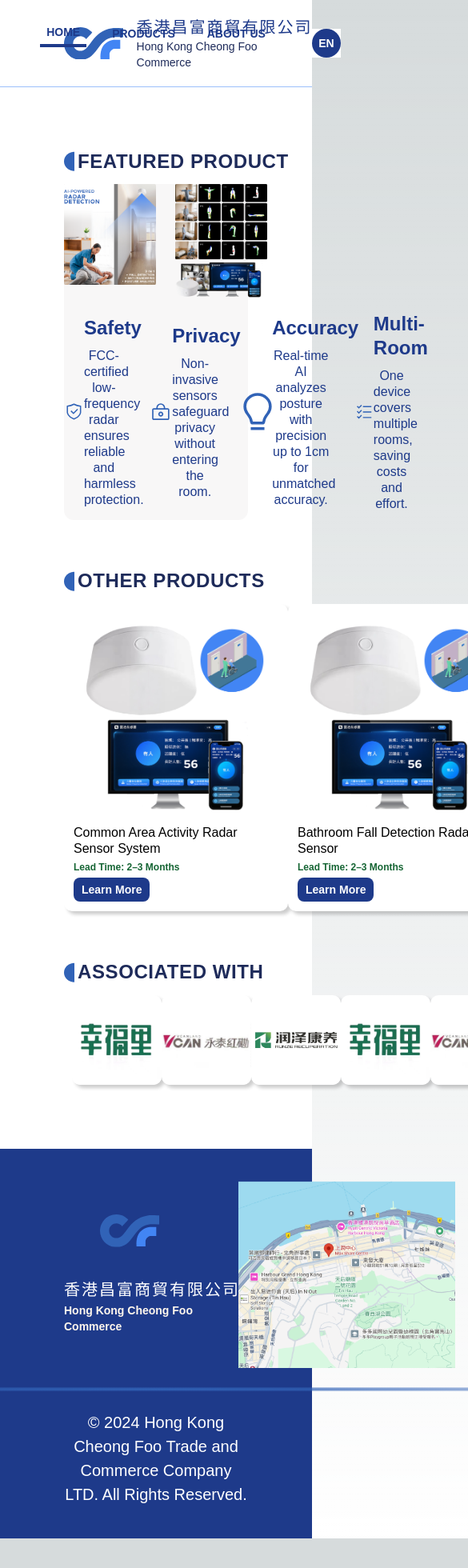
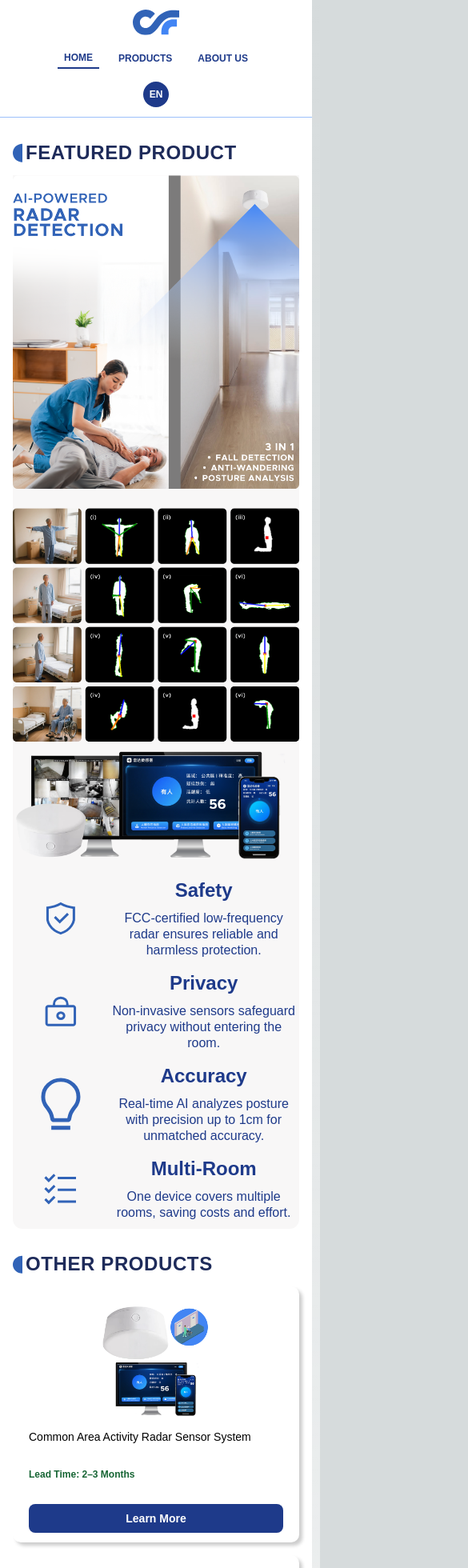
Before and after one commit to animedaisuki/cheong-foo-website, a Next.js app: page / in a window 390 px wide. Shown: the top 1960 px of the page at 80% size, 585 px wide, since content can reach past the window. Before the commit the page ends 1923 px from the top, so only its background shows below. Built offline with nearby package versions, Linux system fonts and the light colour scheme.

Commit message:
homepage responsive

```diff
--- a/src/components/companyCard.tsx
+++ b/src/components/companyCard.tsx
@@ -24,13 +24,15 @@ const CompanyCard: React.FC<CompanyCardProps> = ({
   const borderClasses = hasBorder ? "border-brand-secondary" : "";
 
   return (
+    <div className={`${width} ${height} rounded-[10px] ${shadowClasses} ${borderClasses} ${className} overflow-hidden`}>
       <Image
-      className={`${width} ${height} rounded-[10px] ${shadowClasses} ${borderClasses} ${className}`}
+        className="w-full h-full object-contain"
         src={imageUrl}
         alt={alt}
         width={190}
         height={108}
       />
+    </div>
   );
 };
 
--- a/src/components/footer.tsx
+++ b/src/components/footer.tsx
@@ -7,26 +7,26 @@ interface FooterProps {
 
 const Footer: React.FC<FooterProps> = ({ className = '' }) => {
   return (
-    <div className={`self-stretch px-20 py-10 bg-brand-primary flex flex-col justify-start items-center gap-6 ${className}`}>
-      <div className="self-stretch inline-flex justify-between items-center">
+    <footer className={`w-full px-4 md:px-8 lg:px-20 py-6 md:py-10 bg-brand-primary ${className}`}>
+      <div className="w-full grid grid-cols-1 lg:grid-cols-2 gap-8 lg:gap-4 items-center">
         {/* Left Section - Logo and Company Name */}
-        <div className="w-60 inline-flex flex-col justify-center items-center gap-4">
+        <div className="flex flex-col justify-center items-center lg:items-start gap-4 order-2 lg:order-1">
           {/* Footer Logo */}
-          <div className="w-32 h-16 relative overflow-hidden">
-            <img src="/images/logo.svg" alt="Logo" />
+          <div className="w-24 h-12 md:w-32 md:h-16 relative overflow-hidden">
+            <Image src="/images/logo.svg" alt="Logo" className="w-full h-full object-contain" width={128} height={64} />
           </div>
 
           {/* Company Name */}
-          <div className="self-stretch flex flex-col justify-start items-start gap-0.5">
-            <div className="self-stretch inline-flex justify-start items-start gap-0.5">
+          <div className="flex flex-col justify-center lg:justify-start items-center lg:items-start gap-2">
+            <div className="flex justify-center lg:justify-start items-start gap-0.5 flex-wrap">
               {['香', '港', '昌', '富', '商', '貿', '有', '限', '公', '司'].map((char, index) => (
-                <div key={index} className="justify-start text-white text-xl font-normal font-mtr-song capitalize">
+                <div key={index} className="text-white text-lg md:text-xl font-normal font-mtr-song">
                   {char}
                 </div>
               ))}
             </div>
-            <div className="flex flex-col justify-center items-center gap-2.5">
-              <div className="justify-start text-orange-50 text-sm font-semibold font-metropolis capitalize">
+            <div className="text-center lg:text-left">
+              <div className="text-orange-50 text-sm md:text-base font-semibold font-metropolis">
                 Hong Kong Cheong Foo Commerce
               </div>
             </div>
@@ -34,24 +34,26 @@ const Footer: React.FC<FooterProps> = ({ className = '' }) => {
         </div>
 
         {/* Right Section - Contact Information */}
-        <div className="flex justify-start items-center gap-4">
+        <div className="flex flex-col md:flex-row justify-center lg:justify-end items-center gap-4 md:gap-6 order-1 lg:order-2">
           {/* QR Code / Image Placeholder */}
-          <img className="object-cover h-[234px]" src="/images/location-map.png" alt="QR Code"/>
+          <div className="hidden md:block">
+            <Image className="w-40 h-32 lg:w-56 lg:h-48 object-cover rounded-lg" src="/images/location-map.png" alt="Location Map" width={224} height={192} />
+          </div>
 
           {/* Contact Details */}
-          <div className="inline-flex flex-col justify-center items-start gap-4">
-            <div className="justify-start text-white text-2xl font-medium font-metropolis uppercase leading-loose">
+          <div className="flex flex-col justify-center items-center md:items-start gap-3 md:gap-4">
+            <div className="text-white text-xl md:text-2xl font-medium font-metropolis uppercase">
               Contact
             </div>
 
-            <div className="flex flex-col justify-center items-start gap-2.5">
+            <div className="flex flex-col justify-center items-center md:items-start gap-2 md:gap-3">
               {/* Address */}
-              <div className="inline-flex justify-start items-start gap-2.5">
-                <div className="w-7 h-6 flex justify-center items-center gap-2.5">
-                  <Image src="/icons/location.svg" alt="Location Icon" width={28} height={24} />
+              <div className="flex justify-center md:justify-start items-start gap-2 md:gap-3 text-center md:text-left">
+                <div className="w-5 h-5 md:w-7 md:h-6 flex justify-center items-center mt-1">
+                  <Image src="/icons/location.svg" alt="Location Icon" width={20} height={20} className="md:w-6 md:h-6" />
                 </div>
-                <div className="w-56 inline-flex flex-col justify-start items-start gap-2.5">
-                  <div className="w-96 justify-start text-white text-xl font-medium font-metropolis leading-normal">
+                <div className="flex flex-col justify-start items-center md:items-start">
+                  <div className="text-white text-sm md:text-lg lg:text-xl font-medium font-metropolis leading-relaxed">
                     Max Share Centre, <br/>
                     367 - 373 King&apos;s Rd, <br/>
                     North Point, Hong Kong
@@ -60,21 +62,21 @@ const Footer: React.FC<FooterProps> = ({ className = '' }) => {
               </div>
 
               {/* Phone */}
-              <div className="inline-flex justify-start items-center gap-2.5">
-                <div className="w-7 h-5 inline-flex flex-col justify-center items-center gap-2.5">
-                  <Image src="/icons/phone.svg" alt="Location Icon" width={28} height={24} />
+              <div className="flex justify-center md:justify-start items-center gap-2 md:gap-3">
+                <div className="w-5 h-4 md:w-7 md:h-5 flex justify-center items-center">
+                  <Image src="/icons/phone.svg" alt="Phone Icon" width={20} height={16} className="md:w-6 md:h-5" />
                 </div>
-                <div className="justify-start text-white text-xl font-medium font-metropolis leading-normal">
+                <div className="text-white text-sm md:text-lg lg:text-xl font-medium font-metropolis">
                   +852 5649 8846
                 </div>
               </div>
 
               {/* Email */}
-              <div className="inline-flex justify-start items-center gap-2.5">
-                <div className="w-7 inline-flex flex-col justify-center items-center gap-2.5">
-                  <Image src="/icons/email.svg" alt="Location Icon" width={28} height={24} />
+              <div className="flex justify-center md:justify-start items-center gap-2 md:gap-3">
+                <div className="w-5 h-4 md:w-7 md:h-5 flex justify-center items-center">
+                  <Image src="/icons/email.svg" alt="Email Icon" width={20} height={16} className="md:w-6 md:h-5" />
                 </div>
-                <div className="justify-start text-white text-xl font-medium font-metropolis leading-normal">
+                <div className="text-white text-sm md:text-lg lg:text-xl font-medium font-metropolis break-all">
                   info@hkcheongfoo.com
                 </div>
               </div>
@@ -84,16 +86,16 @@ const Footer: React.FC<FooterProps> = ({ className = '' }) => {
       </div>
 
       {/* Gradient Divider */}
-      <div className="w-[1240px] h-[5px] bg-gradient-radial from-[#3163B7] to-transparent" />
+      <div className="w-full h-1 my-4 md:my-6 bg-gradient-to-r from-transparent via-[#3163B7] to-transparent" />
 
       {/* Copyright */}
-      <div className="self-stretch text-center justify-start">
-        <span className="text-white text-xl font-normal font-arial-rounded leading-normal">© </span>
-        <span className="text-white text-xl font-medium font-metropolis leading-normal">
+      <div className="w-full text-center">
+        <span className="text-white text-sm md:text-lg lg:text-xl font-normal font-arial-rounded">© </span>
+        <span className="text-white text-sm md:text-lg lg:text-xl font-medium font-metropolis leading-relaxed">
           2024 Hong Kong Cheong Foo Trade and Commerce Company LTD. All Rights Reserved.
         </span>
       </div>
-    </div>
+    </footer>
   );
 };
 
--- a/src/components/header.tsx
+++ b/src/components/header.tsx
@@ -1,4 +1,5 @@
 import React from 'react';
+import Image from 'next/image';
 
 interface HeaderProps {
   className?: string;
@@ -6,25 +7,26 @@ interface HeaderProps {
 
 const Header: React.FC<HeaderProps> = ({ className = '' }) => {
   return (
-    <div className={`w-full px-20 py-5 relative bg-white border-b border-brand-secondary/50 inline-flex justify-between items-center ${className}`}>
+    <header className={`w-full px-4 md:px-8 lg:px-20 py-3 md:py-5 relative bg-white border-b border-brand-secondary/50 ${className}`}>
+      <div className="flex flex-col md:flex-row justify-between items-center gap-4 md:gap-0">
         {/* Logo and Company Name */}
-      <div className="flex justify-start items-center gap-3">
+        <div className="flex justify-center md:justify-start items-center gap-2 md:gap-3 order-1">
           {/* Logo */}
-        <div className="w-20 h-10 relative overflow-hidden">
-          <img src="/images/logo.svg" alt="Logo" />
+          <div className="w-16 h-8 md:w-20 md:h-10 relative overflow-hidden flex-shrink-0">
+            <Image src="/images/logo.svg" alt="Logo" className="w-full h-full object-contain" width={80} height={40} />
           </div>
 
           {/* Company Name */}
-        <div className="self-stretch inline-flex flex-col justify-between items-start">
-          <div className="self-stretch inline-flex justify-start items-start gap-0.5">
+          <div className="hidden sm:flex flex-col justify-between items-start">
+            <div className="flex justify-start items-start gap-0.5 flex-wrap">
               {['香', '港', '昌', '富', '商', '貿', '有', '限', '公', '司'].map((char, index) => (
-              <div key={index} className="justify-start text-brand-primary text-xl font-normal font-mtr-song capitalize">
+                <div key={index} className="text-brand-primary text-lg md:text-xl font-normal font-mtr-song">
                   {char}
                 </div>
               ))}
             </div>
-          <div className="flex flex-col justify-center items-center gap-2.5">
-            <div className="justify-start text-brand-dark text-sm font-medium font-metropolis capitalize">
+            <div className="flex flex-col justify-center items-start mt-1">
+              <div className="text-brand-dark text-xs md:text-sm font-medium font-metropolis">
                 Hong Kong Cheong Foo Commerce
               </div>
             </div>
@@ -32,33 +34,34 @@ const Header: React.FC<HeaderProps> = ({ className = '' }) => {
         </div>
 
         {/* Language Selector */}
-      <div className="bg-white flex justify-start items-center gap-4">
-        <div className="w-9 h-9 px-px bg-brand-primary rounded-[32px] flex justify-center items-center gap-2.5 overflow-hidden">
-          <div className="justify-start text-white text-sm font-semibold font-metropolis uppercase leading-none">
+        <div className="flex justify-center md:justify-end items-center order-3 md:order-2">
+          <div className="w-8 h-8 md:w-9 md:h-9 bg-brand-primary rounded-full flex justify-center items-center cursor-pointer hover:bg-brand-primary/80 transition-colors duration-200">
+            <div className="text-white text-xs md:text-sm font-semibold font-metropolis uppercase">
               en
             </div>
           </div>
         </div>
 
         {/* Navigation Menu */}
-      <div className="w-full left-0 top-[25px] absolute flex justify-center items-center gap-6">
-        <div className="p-2 border-b-4 border-brand-primary flex justify-center items-center gap-2.5">
-          <div className="justify-start text-brand-primary text-sm font-semibold font-metropolis uppercase leading-none">
+        <nav className="flex justify-center items-center gap-4 md:gap-6 order-2 md:order-3 w-full md:w-auto md:absolute md:left-1/2 md:transform md:-translate-x-1/2 md:top-[50%] md:-translate-y-1/2">
+          <div className="px-2 py-1 md:p-2 border-b-2 md:border-b-4 border-brand-primary flex justify-center items-center cursor-pointer hover:bg-brand-primary/10 transition-colors duration-200">
+            <div className="text-brand-primary text-xs md:text-sm font-semibold font-metropolis uppercase">
               Home
             </div>
           </div>
-        <div className="p-2 flex justify-center items-center gap-2.5">
-          <div className="justify-start text-brand-primary text-sm font-semibold font-metropolis uppercase leading-none">
+          <div className="px-2 py-1 md:p-2 flex justify-center items-center cursor-pointer hover:bg-brand-primary/10 hover:border-b-2 md:hover:border-b-4 hover:border-brand-primary/50 transition-all duration-200">
+            <div className="text-brand-primary text-xs md:text-sm font-semibold font-metropolis uppercase">
               products
             </div>
           </div>
-        <div className="p-2 flex justify-center items-center gap-2.5">
-          <div className="justify-start text-brand-primary text-sm font-semibold font-metropolis uppercase leading-none">
+          <div className="px-2 py-1 md:p-2 flex justify-center items-center cursor-pointer hover:bg-brand-primary/10 hover:border-b-2 md:hover:border-b-4 hover:border-brand-primary/50 transition-all duration-200">
+            <div className="text-brand-primary text-xs md:text-sm font-semibold font-metropolis uppercase">
               about us
             </div>
           </div>
+        </nav>
       </div>
-    </div>
+    </header>
   );
 };
 
--- a/src/components/layout.tsx
+++ b/src/components/layout.tsx
@@ -9,9 +9,9 @@ interface LayoutProps {
 
 const Layout: React.FC<LayoutProps> = ({ children, className = '' }) => {
   return (
-    <div className={`w-full mx-auto inline-flex flex-col justify-start items-start ${className}`}>
+    <div className={`min-h-screen w-full flex flex-col ${className}`}>
       <Header />
-      <main className="self-stretch">
+      <main className="flex-1 w-full">
         {children}
       </main>
       <Footer />
--- a/src/components/productCard.tsx
+++ b/src/components/productCard.tsx
@@ -21,31 +21,29 @@ const ProductCard: React.FC<ProductCardProps> = ({
   showCircleBg = false
 }) => {
   return (
-    <div className={`h-96 p-3 bg-white rounded-[10px] shadow-[4px_4px_4px_0px_rgba(0,0,0,0.20)] shadow-[-4px_-4px_4px_0px_rgba(0,0,0,0.05)] inline-flex flex-col justify-start items-center gap-2 ${className}`}>
+    <div className={`h-80 md:h-96 p-3 bg-white rounded-[10px] shadow-[4px_4px_4px_0px_rgba(0,0,0,0.20)] shadow-[-4px_-4px_4px_0px_rgba(0,0,0,0.05)] flex flex-col justify-start items-center gap-2 w-full max-w-sm mx-auto ${className}`}>
       {/* Image Section */}
-      <div className="w-64 h-64 p-2.5">
-
-        <Image className="w-64 h-62" src={imageUrl} alt={title} width={96} height={96} />
-
+      <div className="w-full h-40 md:h-48 p-2.5 flex justify-center items-center">
+        <Image className="w-full h-full object-contain" src={imageUrl} alt={title} width={256} height={192} />
       </div>
 
       {/* Content Section */}
-      <div className="w-64 flex-1 flex flex-col justify-between items-start">
+      <div className="w-full flex-1 flex flex-col justify-between items-start px-2">
         {/* Title */}
-        <div className="self-stretch justify-start text-black text-base font-normal font-metropolis capitalize leading-tight">
+        <div className="w-full text-black text-sm md:text-base font-normal font-metropolis capitalize leading-tight line-clamp-2">
           {title}
         </div>
 
         {/* Availability */}
-        <div className="inline-flex justify-start items-center gap-[5px]">
-          <div className="justify-start text-brand-green text-xs font-bold font-metropolis">
+        <div className="flex justify-start items-center">
+          <div className="text-brand-green text-xs font-bold font-metropolis">
             {availability}
           </div>
         </div>
 
         {/* Learn More Button */}
-        <div className="px-2.5 py-2 bg-brand-primary rounded-lg inline-flex justify-center items-center gap-[5px]">
-          <div className="justify-start text-white text-sm font-semibold font-metropolis leading-none">
+        <div className="w-full px-2.5 py-2 bg-brand-primary rounded-lg flex justify-center items-center cursor-pointer hover:bg-brand-primary/80 hover:shadow-lg transition-all duration-200 transform hover:scale-105">
+          <div className="text-white text-sm font-semibold font-metropolis">
             {buttonText}
           </div>
         </div>
--- a/src/pages/index.tsx
+++ b/src/pages/index.tsx
@@ -12,23 +12,23 @@ export default function Home() {
   return (
     <Layout>
       {/* Main Content */}
-      <div className="self-stretch p-20 bg-white flex flex-col justify-start items-end gap-16">
+      <div className="w-full px-4 md:px-8 lg:px-20 py-8 md:py-12 lg:py-20 bg-white flex flex-col gap-8 md:gap-12 lg:gap-16">
         {/* Featured Product Section */}
         <div className="self-stretch flex flex-col justify-start items-start gap-4">
           <div className="w-96 inline-flex justify-start items-center gap-1">
-            <img src="/icons/ellipse.svg" alt="Ellipse" />
+            <Image src="/icons/ellipse.svg" alt="Ellipse" width={12} height={24} />
             <div className="w-80 justify-start text-brand-dark text-2xl font-semibold font-pingfang uppercase leading-none tracking-wide">
               featured product
             </div>
           </div>
           {/* Featured Product Content */}
           <div className="self-stretch pb-2.5 bg-stone-200/30 rounded-bl-xl rounded-br-xl flex flex-col justify-start items-start gap-4">
-            <div className='flex justify-between items-stretch h-full gap-6'>
-              <img className='w-1/2 h-full object-cover' src="/images/banner-left.png" alt="Ellipse" />
-              <img className='w-1/2 h-full object-cover' src="/images/banner-right.png" alt="Ellipse" />
+            <div className='flex flex-col md:flex-row justify-between items-stretch h-full gap-6'>
+              <img className='w-full md:w-1/2 h-full object-cover' src="/images/banner-left.png" alt="Banner Left" />
+              <img className='w-full md:w-1/2 h-full object-cover' src="/images/banner-right.png" alt="Banner Right" />
             </div>
             {/* Features Section */}
-            <div className="self-stretch inline-flex justify-start items-center gap-8">
+            <div className="w-full grid grid-cols-1 md:grid-cols-2 lg:grid-cols-4 gap-4 md:gap-6 lg:gap-8">
               {features.map((feature) => (
                 <FeatureCard
                   key={feature.id}
@@ -46,13 +46,13 @@ export default function Home() {
         {/* Other Products Section */}
         <div className="self-stretch flex flex-col justify-start items-start gap-4">
           <div className="w-96 inline-flex justify-start items-center gap-1">
-            <img src="/icons/ellipse.svg" alt="Ellipse" />
+            <Image src="/icons/ellipse.svg" alt="Ellipse" width={12} height={24} />
             <div className="w-80 justify-start text-brand-dark text-2xl font-semibold font-pingfang uppercase leading-none tracking-wide">
               other products
             </div>
           </div>
 
-          <div className="self-stretch inline-flex justify-between items-start">
+          <div className="w-full grid grid-cols-1 md:grid-cols-2 lg:grid-cols-4 gap-4 md:gap-6">
             {products.map((product) => (
               <ProductCard
                 key={product.id}
@@ -70,15 +70,13 @@ export default function Home() {
         {/* Associated With Section */}
         <div className="self-stretch flex flex-col justify-start items-start gap-4">
           <div className="w-96 inline-flex justify-start items-center gap-1">
-            <img src="/icons/ellipse.svg" alt="Ellipse" />
+            <Image src="/icons/ellipse.svg" alt="Ellipse" width={12} height={24} />
             <div className="w-80 justify-start text-brand-dark text-2xl font-semibold font-pingfang uppercase leading-none tracking-wide">
               associated with
             </div>
           </div>
 
-          <div className="self-stretch h-28 px-2.5 inline-flex justify-between items-center">
-
-            {/* Dynamic Company Cards */}
+          <div className="w-full grid grid-cols-2 md:grid-cols-4 lg:grid-cols-4 xl:grid-cols-5 gap-2 md:gap-4 items-center justify-items-center py-4">
             {companies.map((company) => (
               <CompanyCard
                 key={company.id}
@@ -86,11 +84,10 @@ export default function Home() {
                 alt={company.name}
                 hasShadow={company.hasShadow}
                 hasBorder={company.hasBorder}
-                width={company.width}
-                height={company.height}
+                width="w-full"
+                height="h-16 md:h-20 lg:h-24"
               />
             ))}
-
           </div>
         </div>
       </div>
--- a/tailwind.config.ts
+++ b/tailwind.config.ts
@@ -32,6 +32,8 @@ const config: Config = {
       },
     },
   },
-  plugins: [],
+  plugins: [
+    require('@tailwindcss/line-clamp'),
+  ],
 }
 export default config
```
Also changed, not shown: package.json (+6 -5 lines), 1 other file (tests, documents, lock files or other folders). Lines whose indentation alone changed are shown as unchanged.
